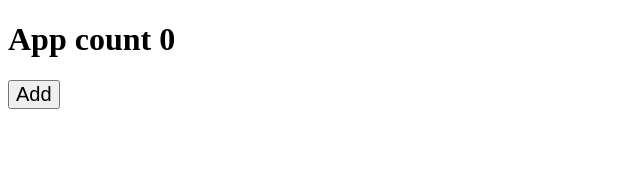
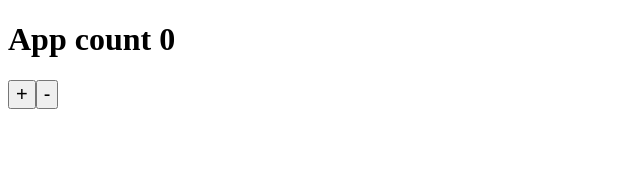
Before and after one commit to mate-academy/redux-from-scratch, a React (Create React App) app: page / in a window 1280 px wide. Shown: the top 170 px of the page, without its empty margins (0-640 px from the left). Built offline with nearby package versions, Linux system fonts and the light colour scheme.

Commit message:
Connect v3

```diff
--- a/src/App.js
+++ b/src/App.js
@@ -2,21 +2,21 @@ import React from 'react';
 import { connect } from './store';
 
 
-const App = (props) => (
+const App = ({ count, increase, decrease}) => (
   <div className="App">
-    <h1>App count {props.count}</h1>
-    <button onClick={props.increase}>
-      Add
-    </button>
+    <h1>App count {count}</h1>
+    <button onClick={increase}>+</button>
+    <button onClick={decrease}>-</button>
   </div>
 );
 
 const mapState = (state) => ({
-  count: state.count
+  count: state.count,
 });
 
 const mapDispatch = (dispatch) => ({
   increase: () => dispatch({ type: 'increase'}),
+  decrease: () => dispatch({ type: 'decrease'}),
 });
 
 export default connect(App, mapState, mapDispatch);
--- a/src/store.js
+++ b/src/store.js
@@ -20,22 +20,6 @@ function createStore(reducer, initialState = {}) {
   };
 }
 
-const reducer = (state, action) => {
-  switch (action.type) {
-    case 'increase':
-      return {
-        ...state,
-        count: state.count + 1,
-      };
-
-    default:
-      return state;
-  }
-};
-
-const store = createStore(reducer, { count: 0 });
-
-export default store;
 
 
 export const connect = (
@@ -61,3 +45,27 @@ export const connect = (
     }
   }
 };
+
+/// --- My code ----
+const reducer = (state, action) => {
+  switch (action.type) {
+    case 'increase':
+      return {
+        ...state,
+        count: state.count + 1,
+      };
+
+    case 'decrease':
+      return {
+        ...state,
+        count: state.count - 1,
+      };
+
+    default:
+      return state;
+  }
+};
+
+const store = createStore(reducer, { count: 0 });
+
+export default store;
```
